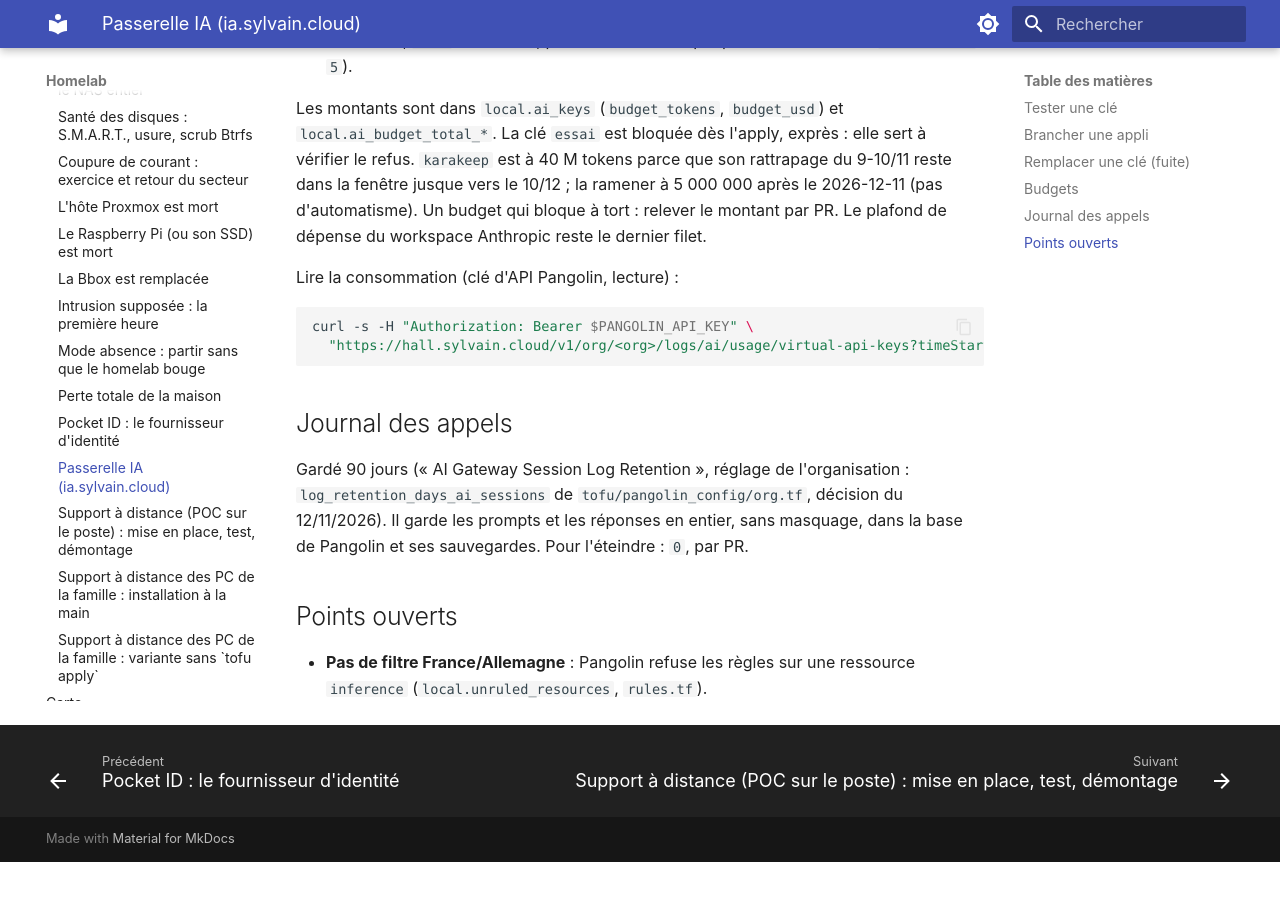
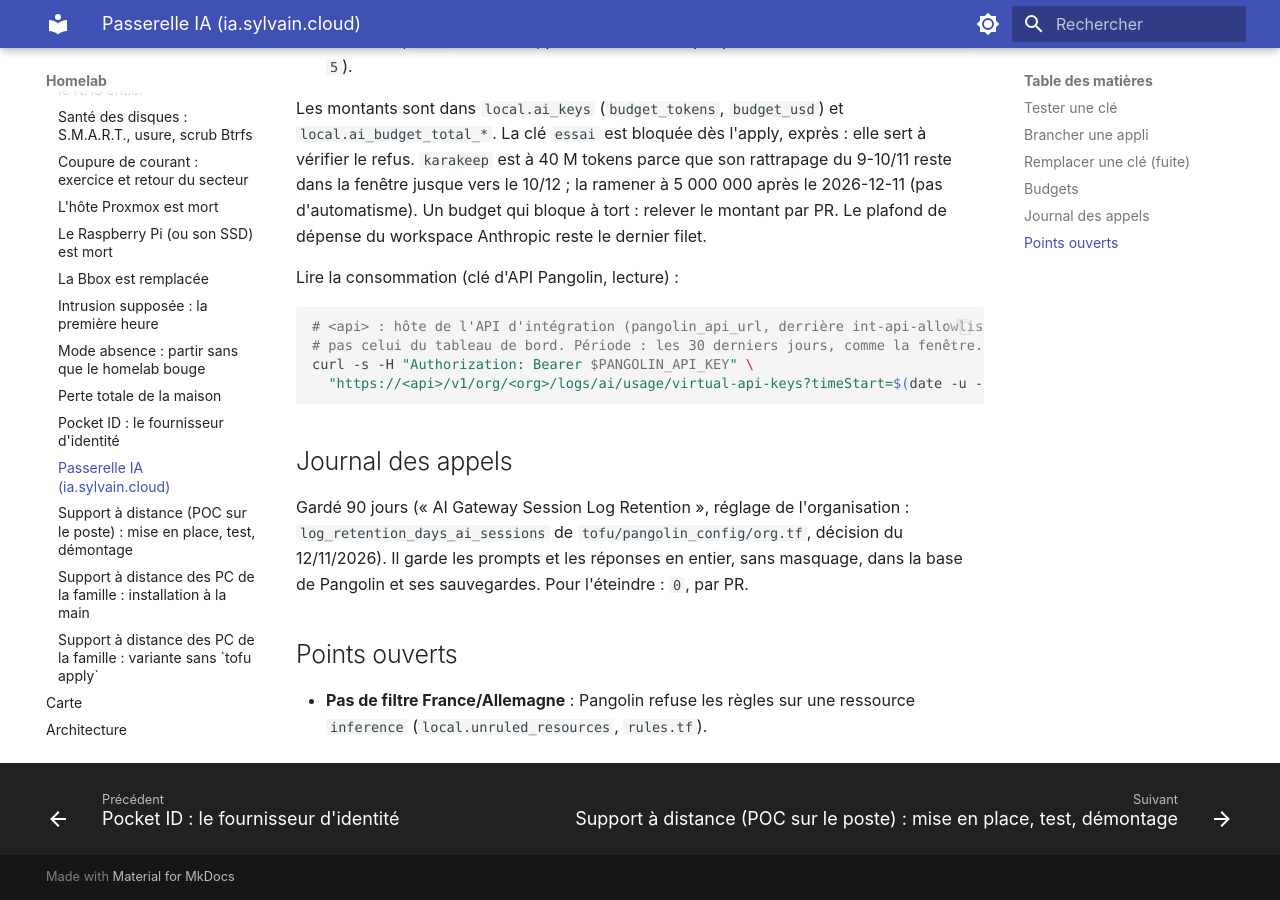
Before and after one commit to sylvainmetayer/homelab, an MkDocs documentation site: the page built from docs/runbooks/passerelle-ia.md, in a window 1280 px wide and 900 px high, scrolled down 2259 px. Built offline with MkDocs 1.6.1 and Material for MkDocs 9.7.7, drawn with Linux system fonts in a browser that asks for light colours; before the commit the page ends 3121 px from its top, so only the background shows below that.

Commit message:
fix(ia): retours de revue sur les budgets, ancien jeton OpenPost retiré
- docs/apps.md, READMEs openwebui et papra, runbook : plafonds réels sur
  30 jours glissants, hôte de l'API d'intégration pour lire l'usage ;
- check karakeep_ai_budget_stale : avertit au plan après le 2026-12-11
  tant que le plafond provisoire de Karakeep (40 M) n'est pas ramené à 5 M ;
- jeton manuel « WIP - openpost Android » supprimé dans Pangolin le
  2026-11-22 : retiré de unmanaged_access_tokens et des réponses simulées
  des tests. tofu test : 78 passed.

Claude-Session: https://claude.ai/code/session_01EfxfY99HtfVaVxnCgv7EDV

````diff
--- a/docs/runbooks/passerelle-ia.md
+++ b/docs/runbooks/passerelle-ia.md
@@ -96,8 +96,10 @@ dernier filet.
 Lire la consommation (clé d'API Pangolin, lecture) :
 
 ```bash
+# <api> : hôte de l'API d'intégration (pangolin_api_url, derrière int-api-allowlist),
+# pas celui du tableau de bord. Période : les 30 derniers jours, comme la fenêtre.
 curl -s -H "Authorization: Bearer $PANGOLIN_API_KEY" \
-  "https://hall.sylvain.cloud/v1/org/<org>/logs/ai/usage/virtual-api-keys?timeStart=2026-11-01T00:00:00Z&timeEnd=2026-11-30T00:00:00Z"
+  "https://<api>/v1/org/<org>/logs/ai/usage/virtual-api-keys?timeStart=$(date -u -d '30 days ago' +%FT%TZ)&timeEnd=$(date -u +%FT%TZ)"
 ```
 
 ## Journal des appels
````
Also changed, not shown: ansible/roles/openwebui/README.md (+3 -3 lines), ansible/roles/papra/README.md (+4 -3 lines), docs/apps.md (+1 -1 lines), 4 other files.
